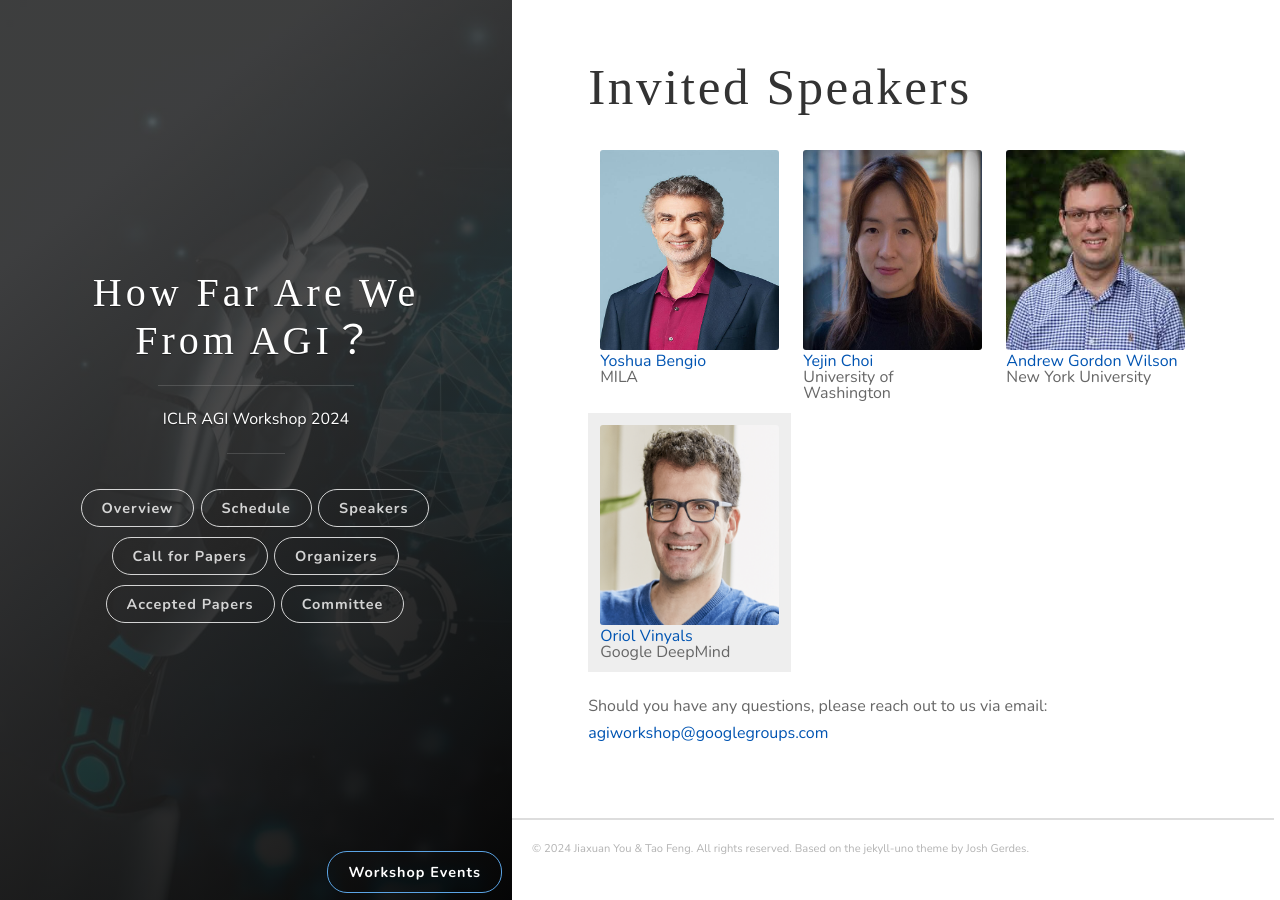
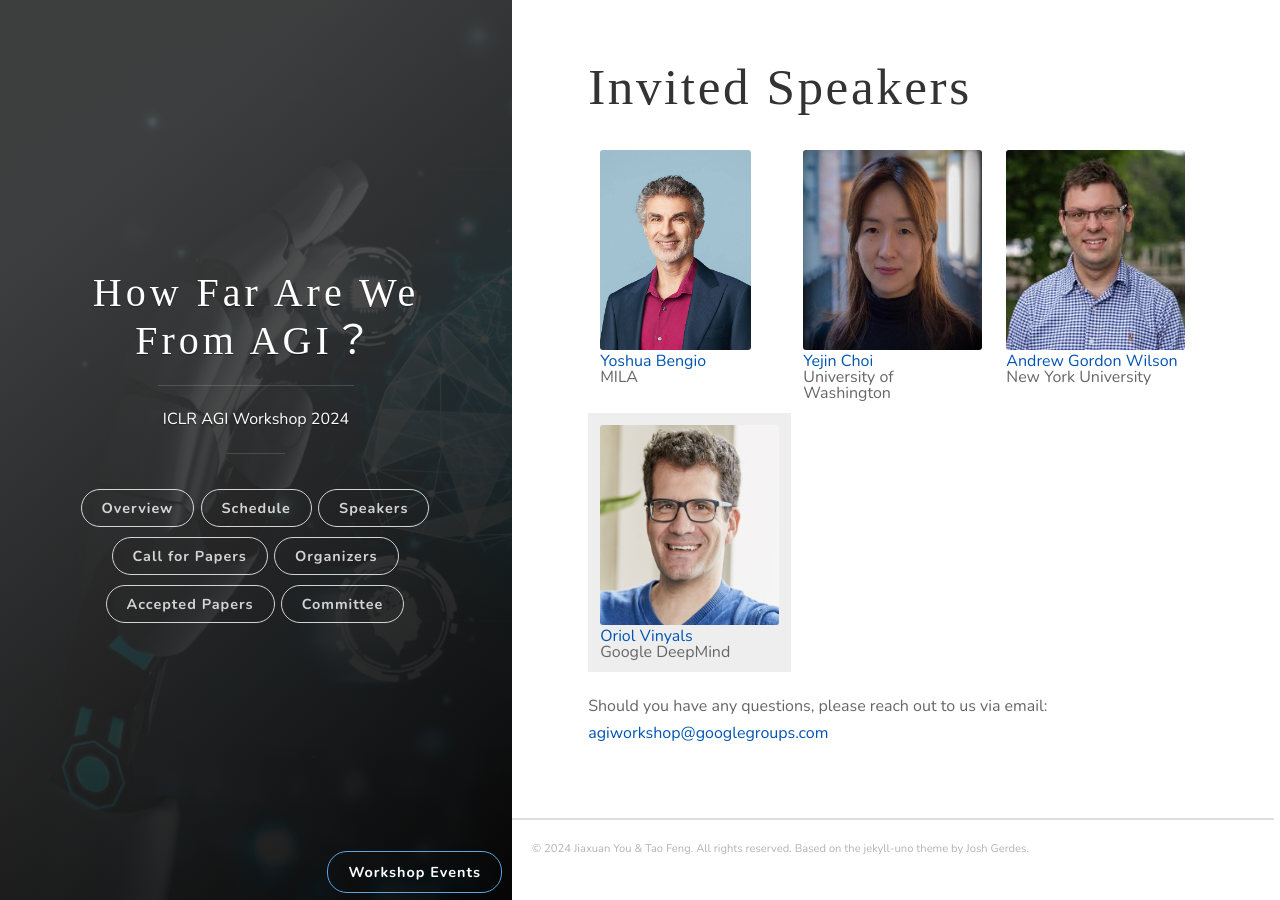
Before and after one commit to AGIWorkshop/agiworkshop.github.io, a Jekyll site: the page built from _posts/2024/speakers.md, in a window 1280 px wide. Built offline with Jekyll 4.4.1, drawn with Linux system fonts in a browser that asks for light colours; some web fonts are replaced.

Commit message:
Update speakers.md

```diff
--- a/_posts/2024/speakers.md
+++ b/_posts/2024/speakers.md
@@ -8,7 +8,7 @@ year: 2024
 <table>
   <tr>
     <td>
-      <img src="/images/people/YoshuaBengio.jpg?raw=true" alt="1" width=180px height=200px><br/>
+      <img src="/images/people/YoshuaBengio.jpg?raw=true" alt="1" width=auto height=200px><br/>
       <a href="https://yoshuabengio.org">Yoshua Bengio</a><br/>
       MILA
     </td>
```
